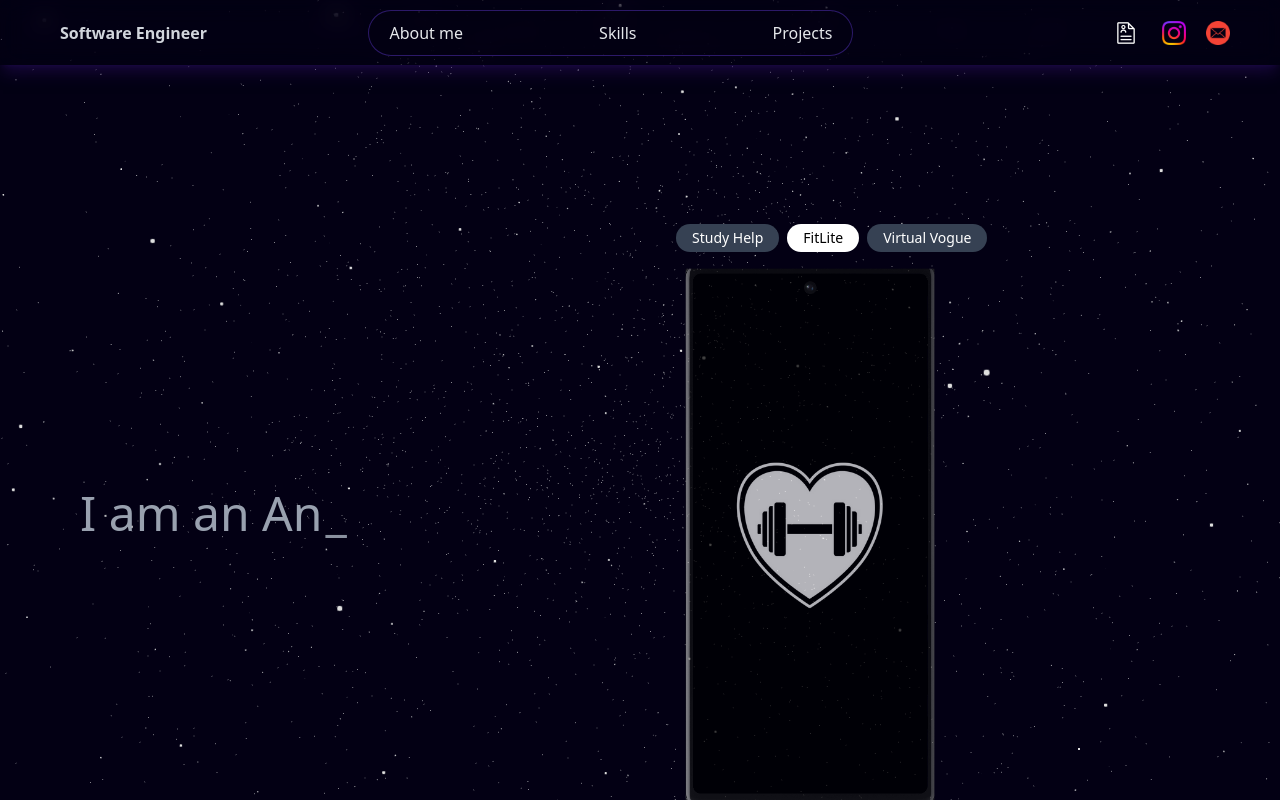
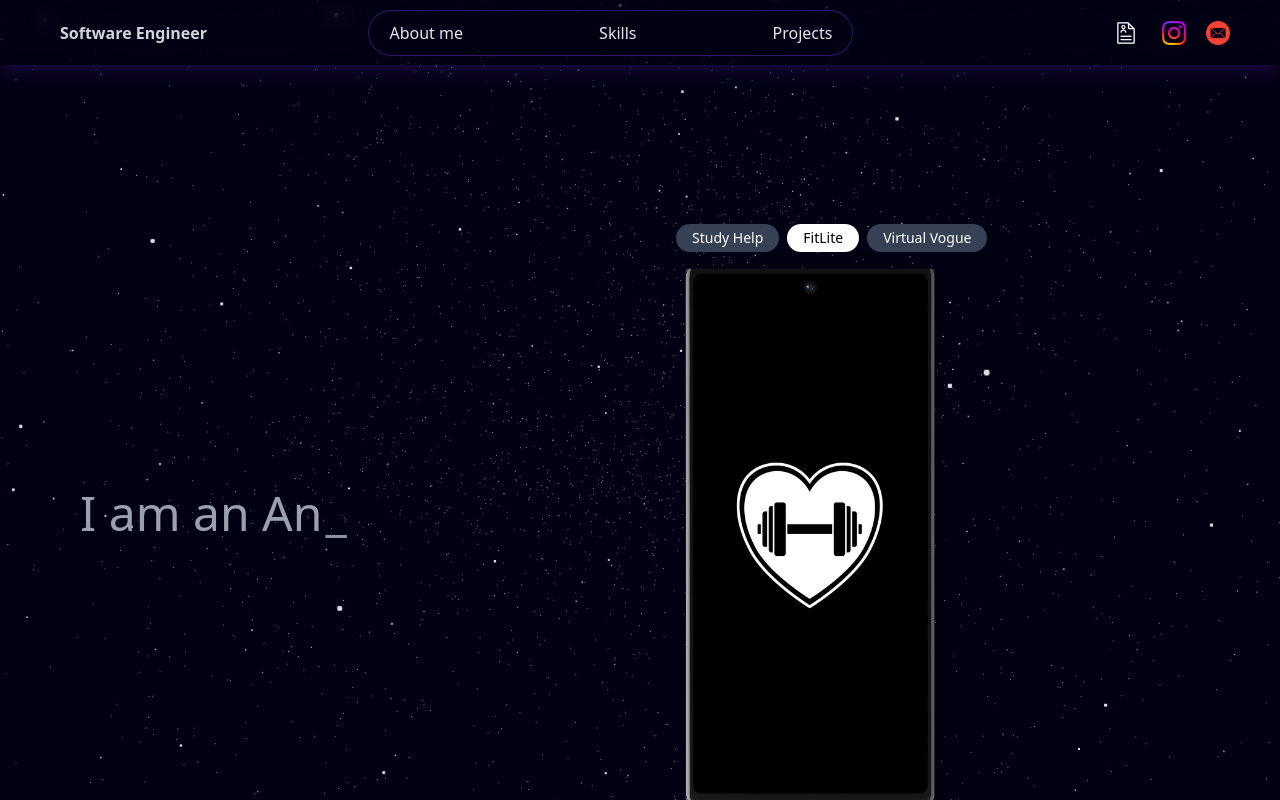
Before and after one commit to jay-sharmaa/portfolio, a Next.js app: page / in a window 1280 px wide. Both pictures are taken after a click on the button "FitLite". Shown: the top 800 px of the page. Built offline with nearby package versions, Linux system fonts and the light colour scheme; a web font is replaced by a local one.

Commit message:
updated ui

```diff
--- a/components/sub/HeroContent.tsx
+++ b/components/sub/HeroContent.tsx
@@ -65,11 +65,10 @@ const HeroContent = () => {
                             <button
                                 key={title}
                                 onClick={() => setSelectedTab(title)}
-                                className={`px-4 py-1 text-sm font-medium rounded-full transition duration-200 ${
-                                    selectedTab === title
+                                className={`px-4 py-1 text-sm font-medium rounded-full transition duration-200 ${selectedTab === title
                                         ? 'bg-white text-black'
                                         : 'bg-gray-700 text-white hover:bg-gray-600'
-                                }`}
+                                    }`}
                             >
                                 {title}
                             </button>
@@ -77,7 +76,7 @@ const HeroContent = () => {
                     </div>
                 </div>
 
-                {selectedTab === 'Study Help' ? (
+                {selectedTab === 'Study Help' && (
                     <a
                         href="https://appetize.io/embed/b_ihevdlvxqe6e3h7x7y7ouyfiaq"
                         target="_blank"
@@ -86,11 +85,25 @@ const HeroContent = () => {
                     >
                         {phoneImage}
                     </a>
-                ) : (
+                )}
+
+                {selectedTab === 'FitLite' && (
+                    <a
+                        href="https://appetize.io/embed/b_65yzgrf7u7swgiy4zdyiki3rke"
+                        target="_blank"
+                        rel="noopener noreferrer"
+                        className="transition-transform hover:scale-105 duration-300"
+                    >
+                        {phoneImage}
+                    </a>
+                )}
+
+                {selectedTab === 'Virtual Vogue' && (
                     <div className="cursor-not-allowed opacity-70">
                         {phoneImage}
                     </div>
                 )}
+
             </motion.div>
         </motion.div>
     );
```
